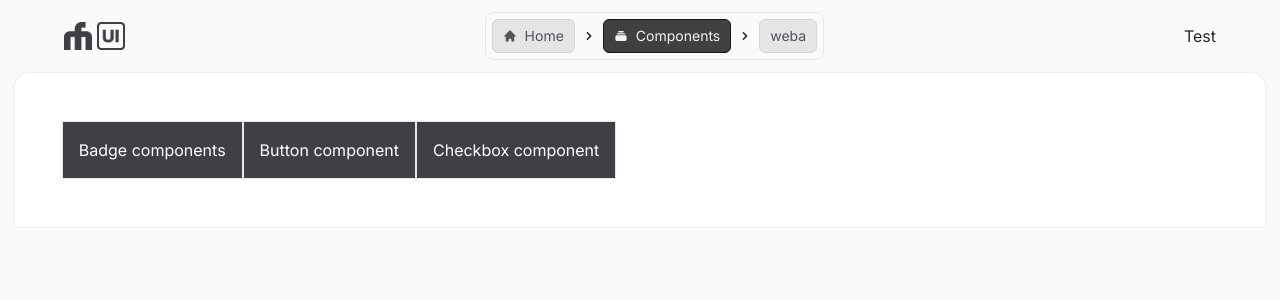
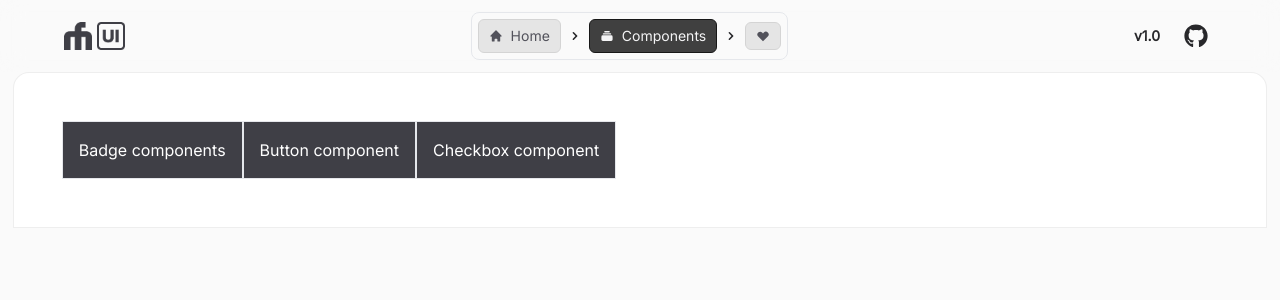
Before and after one commit to fwedwicc/fmUI, a React (Vite) app: page /components in a window 1280 px wide. Shown: the top 300 px of the page. Built offline with nearby package versions, Linux system fonts and the light colour scheme.

Commit message:
Finalized the navigation bar

```diff
--- a/src/components/Navbar.jsx
+++ b/src/components/Navbar.jsx
@@ -1,7 +1,8 @@
 import React from 'react';
 import { fmUILogo } from '../assets';
 import { Link, useLocation } from 'react-router-dom';
-import { HiChevronRight, HiHome, HiCollection } from "react-icons/hi";
+import { HiChevronRight, HiHome, HiCollection, HiHeart } from "react-icons/hi";
+import { FaGithub } from "react-icons/fa";
 
 const Navbar = () => {
   const location = useLocation();
@@ -16,8 +17,8 @@ const Navbar = () => {
   // Active/inactive span style
   const spanClasses = () => {
     return location.pathname.startsWith('/components/')
-      ? 'inline-flex gap-2 items-center px-2.5 py-1.5 transition duration-300 ease-in-out text-zinc-100 hover:bg-neutral-900/90 border border-neutral-900 bg-neutral-700 font-medium rounded-md text-sm'
-      : 'inline-flex gap-2 items-center px-2.5 py-1.5 transition duration-300 ease-in-out text-zinc-600 bg-neutral-200 border border-neutral-300 hover:bg-neutral-400/40 font-medium rounded-md text-sm';
+      ? 'inline-flex gap-2 items-center px-2.5 py-1.5 text-zinc-100 border border-neutral-900 bg-neutral-700 font-medium rounded-md text-sm'
+      : 'inline-flex gap-2 items-center px-2.5 py-1.5 text-zinc-600 bg-neutral-200 border border-neutral-300 font-medium rounded-md text-sm';
   };
 
   // To get the current path/loc
@@ -30,7 +31,7 @@ const Navbar = () => {
       case '/components/checkbox':
         return 'Checkboxes';
       default:
-        return 'weba';
+        return <HiHeart />;
     }
   };
 
@@ -50,7 +51,12 @@ const Navbar = () => {
         <HiChevronRight />
         <span className={spanClasses()}>{getPageName()}</span>
       </div>
-      <p>Test</p>
+      <header className='flex items-center gap-4'>
+        <span className='text-sm font-bold'>v1.0</span>
+        <a href='https://github.com/fwedwicc/fmUI' target='_blank' rel='noopener noreferrer' className="block p-2 rounded-full transition duration-300 ease-in-out hover:bg-neutral-200 focus:ring-2 focus:ring-neutral-200">
+          <FaGithub className="w-6 h-auto" />
+        </a>
+      </header>
     </div>
   );
 }
```
